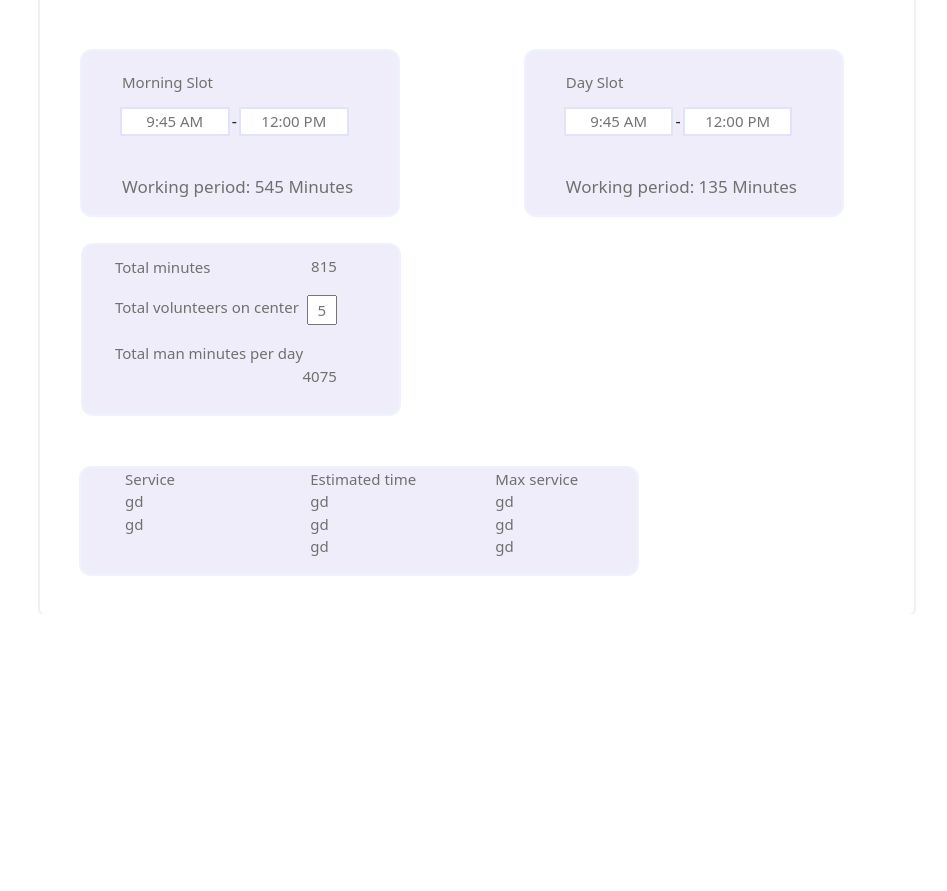
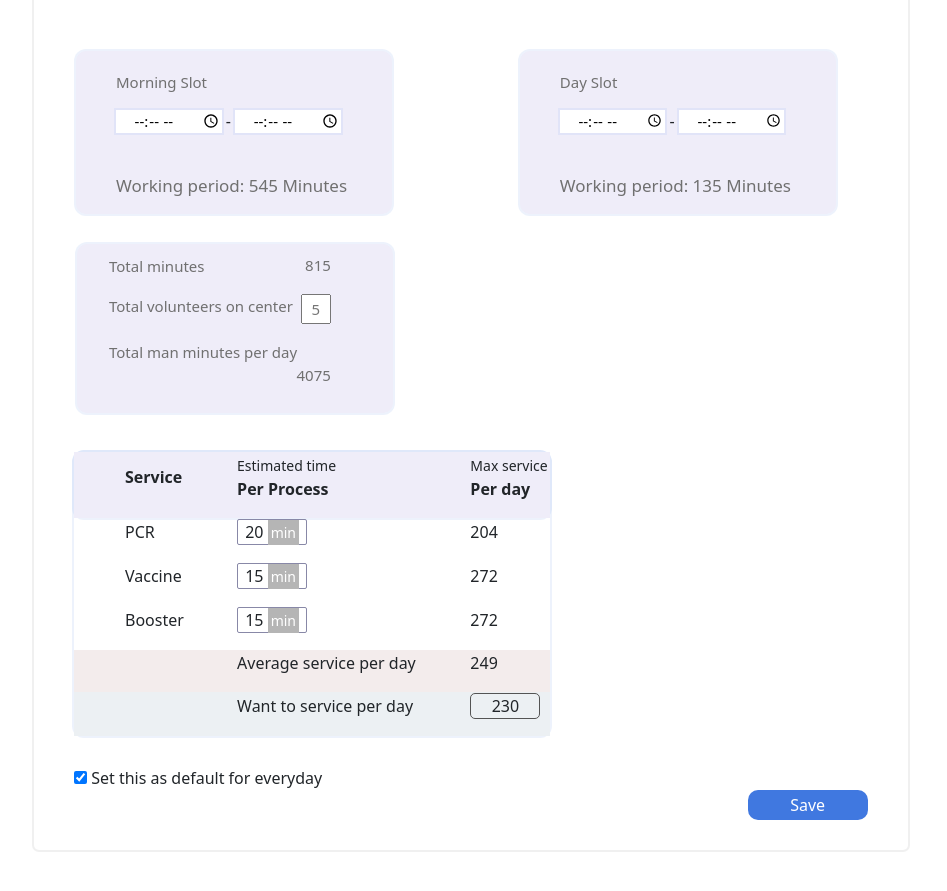
Before and after one commit to MRRaihan/VisaCovidCenter, a plain HTML site: page manpower_scheduler_14.html in a window 1280 px wide. Shown: the part 523-1414 px from the top of the page, without its empty margins (168-1115 px from the left). Before the commit the page ends 1137 px from the top, so only its background shows below. Drawn offline with Linux system fonts and the light colour scheme.

Commit message:
cal-14 90%

```diff
--- a/assets/css/calender_14.css
+++ b/assets/css/calender_14.css
@@ -1,5 +1,7 @@
 .table-cal{
-    margin-left: 126px;
+   position: relative;
+   margin:0 120px;
+
 }
 .cal-main{
     width: 80%;
@@ -12,6 +14,7 @@
     -moz-border-radius: 5px;
     -ms-border-radius: 5px;
     -o-border-radius: 5px;
+    margin-bottom: 100px;
 }
 
 .cal-header{
@@ -181,21 +184,143 @@
 }
 
 .cal-service-slot {
-    width: 70%;
-    margin-right: 100px;
+    width: 60%;
+    margin-left: -50px;
+    margin-top: 20px;
+
+}
+.cal-mx-x{
+    margin-left: 20px;
+    padding: 5px;
     border-radius: 10px;
-    margin-left: 1px;
-    margin-top: 40px;
     background-color: #EFEDF9;
     box-shadow: 0 0  0 2px rgba(175, 198, 242, 0.227);
 }
+.t-cal{
+    margin-left: 50px;
+    margin-top: 5px;
+    background-color: #ffffff;
+    border-radius: 10px;
+    box-shadow: 0 0  0 2px rgba(175, 198, 242, 0.227);
+    -webkit-border-radius: 10px;
+    -moz-border-radius: 10px;
+    -ms-border-radius: 10px;
+    -o-border-radius: 10px;
+}
 
-
-.cal-x-y{
-    list-style: none;
+.t-m-b{
+    margin-left: 50px;
+    margin-top: 20px;
 }
 .cal-x-y-z{
     font-size: 15px;
     color: #707070;
 
+
 }
+
+.p-mx{
+    margin-left: 50px;
+}
+.p-mxx{
+    width: 70px;
+    text-align: center;
+    margin-left: 50px;
+    border: 1px solid rgb(136, 136, 167);
+    border-radius: 2px;
+    -webkit-border-radius: 2px;
+    -moz-border-radius: 2px;
+    -ms-border-radius: 2px;
+    -o-border-radius: 2px;
+}
+/* .p-mxs{
+    margin-left: 50px;
+    text-align: center;
+} */
+.ca-ms-s{
+    text-align: center;
+}
+.s-cx{
+    background-color: rgb(181, 181, 181);
+    color: white;
+    padding: 3px;
+    width: 10px;
+    height: 20px;
+}
+.t-cal-m{
+    margin-left: 50px;
+}
+
+.y-s{
+    border: 1px solid rgb(84, 84, 84);
+    width: 70px;
+    text-align: center;
+    border-radius: 5px;
+    -webkit-border-radius: 5px;
+    -moz-border-radius: 5px;
+    -ms-border-radius: 5px;
+    -o-border-radius: 5px;
+}
+
+.cal-mx-x-i{
+    margin-left: 20px;
+    border-radius: 20px;
+    background-color: #f3ecec;
+    -webkit-border-radius: 20px;
+    -moz-border-radius: 20px;
+    -ms-border-radius: 20px;
+    -o-border-radius: 20px;
+}
+.cal-mx-x-p{
+    margin-left: 20px;
+    border-radius: 20px;
+    background-color: #ecf0f3;
+    -webkit-border-radius: 20px;
+    -moz-border-radius: 20px;
+    -ms-border-radius: 20px;
+    -o-border-radius: 20px;
+}
+
+.check-cal{
+    margin-top: 30px;
+}
+.check-x{
+
+    font-size: 15px;
+    color: #707070;
+}
+.cal-save{
+    margin-bottom: 20px;
+}
+.cal-x-btn{
+    float: right;
+    border: none;
+    width: 120px;
+    height: 30px;
+    color: white;
+    border-radius: 10px;
+    background-color: rgb(64, 120, 224);
+    -webkit-border-radius: 10px;
+    -moz-border-radius: 10px;
+    -ms-border-radius: 10px;
+    -o-border-radius: 10px;
+}
+
+
+@media screen and (max-width:1100px) {
+
+    .table-cal{
+        position: relative;
+        margin:0 10px !important;
+     }
+
+    .cal-main{
+      width: 100%;
+    }
+    .cal-body{
+        width: 100%;
+    }
+    .calender_14 {
+        width: 0%;
+    }
+  }
--- a/manpower_scheduler_14.html
+++ b/manpower_scheduler_14.html
@@ -9,7 +9,7 @@
     <title>CV | Manpower Scheduler</title>
 </head>
 <body>
-    <div class="container">
+    <div class="container vsx">
         <div class="row col-md-12">
             <div class="table-cal">
                 <div class="cal-main">
@@ -90,8 +90,8 @@
                         <div class="cal-morning-slot">
                             <p class="morning">Morning Slot</p>
                             <div class="cal-morn-in">
-                                <input type="text" class="cal-morn-in-left" placeholder="9:45 AM"> -
-                                <input type="text" class="cal-morn-in-left" placeholder="12:00 PM">
+                                <input type="time" class="cal-morn-in-left" placeholder="9:45 AM"> -
+                                <input type="time" class="cal-morn-in-left" placeholder="12:00 PM">
                             </div>
                             <p class="cal-footer">Working period: 545 Minutes</p>
                         </div>
@@ -99,8 +99,8 @@
                         <div class="cal-day-slot">
                             <p class="day">Day Slot</p>
                             <div class="cal-day-in">
-                                <input type="text" class="cal-morn-day-right" placeholder="9:45 AM"> -
-                                <input type="text" class="cal-morn-day-right" placeholder="12:00 PM">
+                                <input type="time" class="cal-morn-day-right" placeholder="9:45 AM"> -
+                                <input type="time" class="cal-morn-day-right" placeholder="12:00 PM">
                             </div>
                             <p class="cal-footer">Working period: 135 Minutes</p>
 
@@ -130,31 +130,50 @@
                     </div>
 
                     <div class="cal-service-slot row">
-                        <div class="cal-x col-md-4">
-                            <ul class="cal-x-y">
-                                <li class="cal-x-y-z" colspan="2">Service</li>
-                                <li class="cal-x-y-z">gd</li>
-                                <li class="cal-x-y-z">gd</li>
-                            </ul>
-                        </div>
-                        <div class="cal-x col-md-4">
-                            <ul class="cal-x-y">
-                                <li class="cal-x-y-z">Estimated time</li>
-                                <li class="cal-x-y-z">gd</li>
-                                <li class="cal-x-y-z">gd</li>
-                                <li class="cal-x-y-z">gd</li>
-                            </ul>
-                        </div>
-                        <div class="cal-x col-md-4">
-                            <ul class="cal-x-y">
-                                <li class="cal-x-y-z">Max service</li>
-                                <li class="cal-x-y-z">gd</li>
-                                <li class="cal-x-y-z">gd</li>
-                                <li class="cal-x-y-z">gd</li>
-                            </ul>
-                        </div>
+                        <table class="t-cal">
+                            <tr class="cal-mx-x">
+                                <td class="cal-x-y"><p class="p-mx"> <b>Service</b> </p></td>
+                                <td class="cal-x-y"><p class="p-mx"> <small>Estimated time</small><br><b>Per Process</b> </p></td>
+                                <td class="cal-x-y"><p class="p-mx"> <small>Max service</small><br><b>Per day</b> </p></td>
+                            </tr>
+                            <tr>
+                                <td class="cal-x-y"><p class="p-mx"> PCR </p></td>
+                                <td class="cal-x-y"><p class="p-mxx">20 <small class="s-cx">min</small></p></td>
+                                <td class="cal-x-y"><p class="p-mx"> 204 </p></td>
+                            </tr>
+                            <tr>
+                                <td class="cal-x-y"><p class="p-mx"> Vaccine </p></td>
+                                <td class="cal-x-y"><p class="p-mxx"> 15 <small class="s-cx">min</small></p></td>
+                                <td class="cal-x-y"><p class="p-mx"> 272 </p></td>
+                            </tr>
+                            <tr>
+                                <td class="cal-x-y"><p class="p-mx"> Booster </p></td>
+                                <td class="cal-x-y"><p class="p-mxx"> 15 <small class="s-cx">min</small> </p></td>
+                                <td class="cal-x-y"><p class="p-mx"> 272 </p></td>
+                            </tr>
+                            <tr class="cal-mx-x-i">
+                                <td></td>
+                                <td ><p class="p-mx">Average service per day </p></td>
+                                <td><p class="p-mx">249 </p></td>
+
+                            </tr>
+                            <tr class="cal-mx-x-p">
+                                <td></td>
+                                <td ><p class="p-mx">Want to service per day </p></td>
+                                <td><p class="p-mx y-s">230 </p></td>
+
+                            </tr>
+
+                        </table>
+
                     </div>
 
+                    <div class="check-cal">
+                        <input type="checkbox" checked="checked" value="Bike" class="check-x"> Set this as default for everyday<br>
+                    </div>
+                    <div class="cal-save">
+                        <button class="cal-x-btn">Save</button>
+                    </div>
                 </div>
             </div>
         </div>
```
